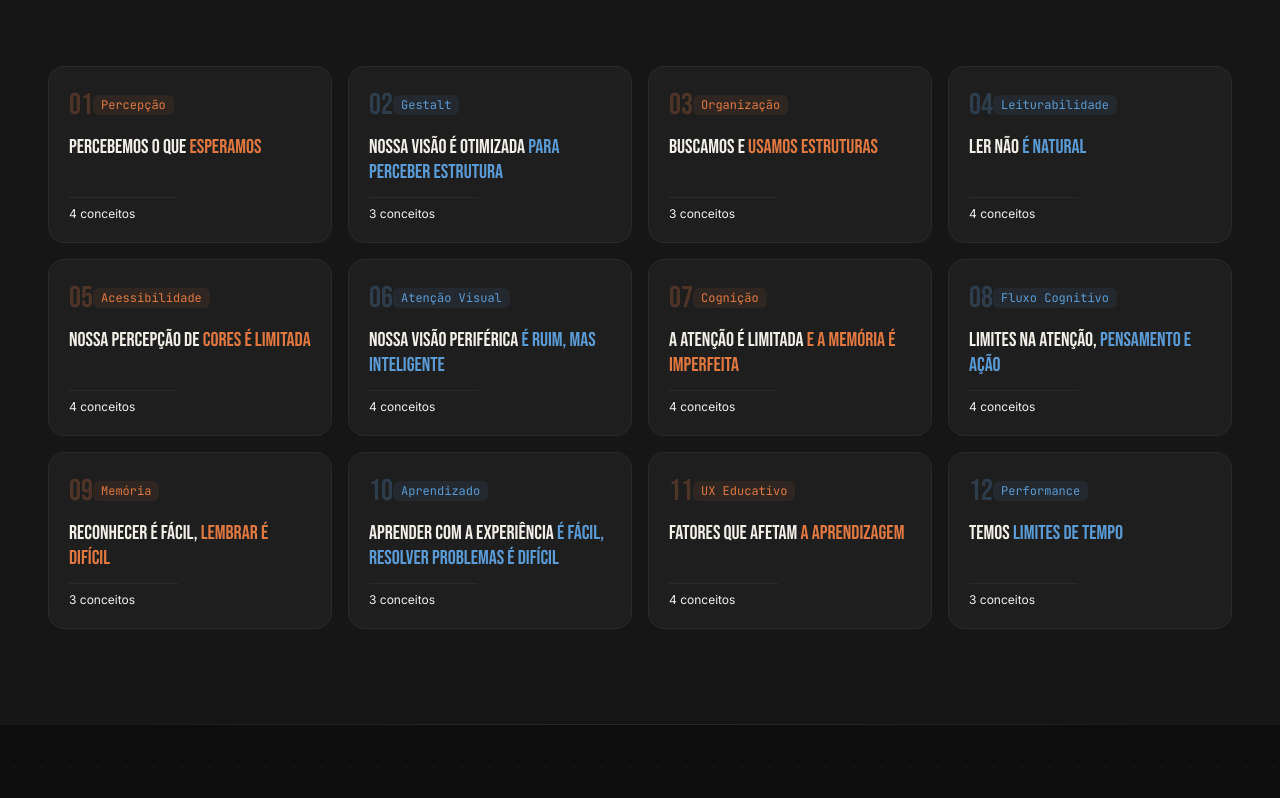
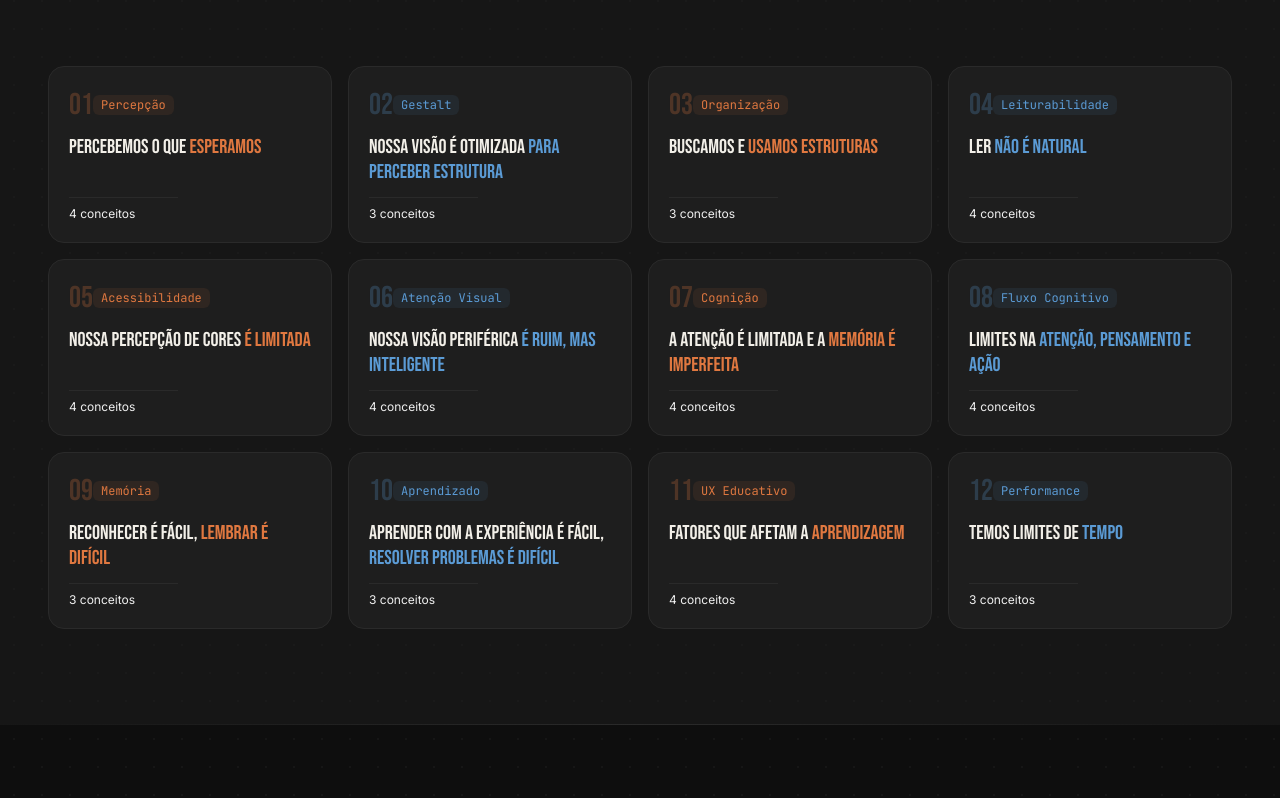
Before and after one commit to mateusfausto/uxecognicao, a Next.js app: page /uxecognicao/ in a window 1280 px wide. Shown: the part 1302-2100 px from the top of the page. Built offline with nearby package versions, Linux system fonts and the light colour scheme; no server answers.

Commit message:
ajustes de hierarquia visual nos titles dos principles

```diff
--- a/src/app/data.ts
+++ b/src/app/data.ts
@@ -92,7 +92,7 @@ export const principles: Principle[] = [
   {
     id: 4,
     slug: 'ler-nao-e-natural',
-    headline: 'Ler Não\nÉ Natural',
+    headline: 'Ler\nNão É Natural',
     tag: 'Leiturabilidade',
     image: '/uxecognicao/images/slide15.png',
     imageAlt: 'Leitura e design de texto',
@@ -119,7 +119,7 @@ export const principles: Principle[] = [
   {
     id: 5,
     slug: 'percepcao-de-cores-limitada',
-    headline: 'Nossa Percepção de\nCores é Limitada',
+    headline: 'Nossa Percepção de Cores\né Limitada',
     tag: 'Acessibilidade',
     image: '/uxecognicao/images/slide6.jpg',
     imageAlt: 'Percepção visual de cores',
@@ -173,7 +173,7 @@ export const principles: Principle[] = [
   {
     id: 7,
     slug: 'atencao-limitada-memoria-imperfeita',
-    headline: 'A Atenção é Limitada\ne a Memória é Imperfeita',
+    headline: 'A Atenção é Limitada e a\nMemória é Imperfeita',
     tag: 'Cognição',
     image: '/uxecognicao/images/slide17.png',
     imageAlt: 'Atenção e memória no design',
@@ -200,7 +200,7 @@ export const principles: Principle[] = [
   {
     id: 8,
     slug: 'limites-atencao-pensamento-acao',
-    headline: 'Limites na Atenção,\nPensamento e Ação',
+    headline: 'Limites na\nAtenção, Pensamento e Ação',
     tag: 'Fluxo Cognitivo',
     image: '/uxecognicao/images/slide18.png',
     imageAlt: 'Limites cognitivos na ação',
@@ -250,7 +250,7 @@ export const principles: Principle[] = [
   {
     id: 10,
     slug: 'aprender-com-experiencia',
-    headline: 'Aprender com a Experiência\né Fácil, Resolver Problemas é Difícil',
+    headline: 'Aprender com a Experiência é Fácil,\nResolver Problemas é Difícil',
     tag: 'Aprendizado',
     image: '/uxecognicao/images/slide11.jpg',
     imageAlt: 'Aprendizado por experiência em UX',
@@ -273,7 +273,7 @@ export const principles: Principle[] = [
   {
     id: 11,
     slug: 'fatores-aprendizagem',
-    headline: 'Fatores que Afetam\na Aprendizagem',
+    headline: 'Fatores que Afetam a\nAprendizagem',
     tag: 'UX Educativo',
     image: '/uxecognicao/images/slide19.png',
     imageAlt: 'Fatores cognitivos no aprendizado',
@@ -300,7 +300,7 @@ export const principles: Principle[] = [
   {
     id: 12,
     slug: 'limites-de-tempo',
-    headline: 'Temos\nLimites de Tempo',
+    headline: 'Temos Limites de\nTempo',
     tag: 'Performance',
     image: '/uxecognicao/images/slide20.png',
     imageAlt: 'Tempo e eficiência em interfaces',
```
